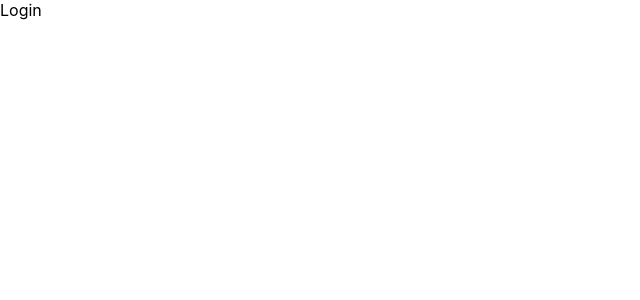
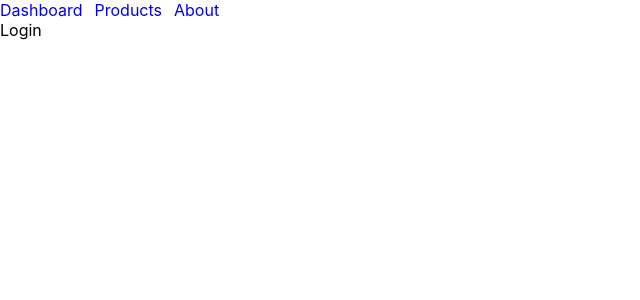
Before and after one commit to Muhammad-Moin/ReactJS, a React (Create React App) app in the folder react-router/: page / in a window 1280 px wide. Shown: the top 300 px of the page, without its empty margins (0-640 px from the left). Built offline with nearby package versions, Linux system fonts and the light colour scheme.

Commit message:
Add login privilage Header Component

```diff
--- a/react-router/src/Helpers/AppConstant.js
+++ b/react-router/src/Helpers/AppConstant.js
@@ -3,5 +3,6 @@ export const RouteNames = {
   dashboard: "/dashboard",
   dynamicRoutingWithId: "/product-routing/:id",
   productrouting: "/product-routing",
+  about: "/about",
   pageNotFound: "*",
 };
--- a/react-router/src/routes/AppRoutes.js
+++ b/react-router/src/routes/AppRoutes.js
@@ -1,21 +1,35 @@
-import React from "react";
+import React, { createContext, useContext, useEffect, useState } from "react";
 import { BrowserRouter as Router, Routes, Route } from "react-router-dom";
 import { RouteNames } from "../Helpers/AppConstant";
 import Login from "../screens/Login";
-import { Dashboard,NotFound,ProductDynamicRouting ,ProductRouting} from "../screens/components";
+import { About, Dashboard,Headers,NotFound,ProductDynamicRouting ,ProductRouting} from "../screens/components";
+
+
+
 
 
 
 const   AppRoutes = () => {
+
+
+  const isLogin = false
   return (
     <Router>
+      <Headers />
       <Routes>
-        <Route path={RouteNames.login} index element={<Login />} />
+        {isLogin?
+
+        (
+        <>
         <Route path={RouteNames.pageNotFound} element={<NotFound />} />
         <Route path={RouteNames.dashboard} element={<Dashboard />} />
         <Route path={RouteNames.dynamicRoutingWithId} element={<ProductDynamicRouting />} />
         <Route path={RouteNames.productrouting} element={<ProductRouting />} />
-
+        <Route path={RouteNames.about} element={<About />} />
+        </>
+        ):
+        <Route path={RouteNames.login} index element={<Login />} />
+        }
 
       </Routes>
     </Router>
--- /dev/null
+++ b/react-router/src/screens/components/About/index.js
@@ -0,0 +1,11 @@
+import React from 'react'
+
+const About = () => {
+  return (
+    <div>
+      About
+    </div>
+  )
+}
+
+export default About
--- /dev/null
+++ b/react-router/src/screens/components/Headers/index.js
@@ -0,0 +1,31 @@
+import React from "react";
+import { Link } from "react-router-dom";
+import { RouteNames } from "../../../Helpers/AppConstant";
+
+const Headers = () => {
+  const isLogin = true;
+  return (
+    <div>
+      {isLogin ? (
+        <div style={{ display: 'flex', gap: 12 }}>
+          <Link to={RouteNames.dashboard} style={{ textDecoration: 'none' }}>
+            Dashboard
+          </Link>
+          <Link to={RouteNames.productrouting} style={{ textDecoration: 'none' }}>
+            Products
+          </Link>
+          <Link to={RouteNames.about} style={{ textDecoration: 'none' }}>
+            About
+          </Link>
+        </div>
+      ) : (
+        <Link to={RouteNames.login} style={{ textDecoration: 'none' }}>
+          Login
+        </Link>
+      )}
+    </div>
+  );
+};
+
+
+export default Headers;
--- a/react-router/src/screens/components/ProductDynamicRouting/index.js
+++ b/react-router/src/screens/components/ProductDynamicRouting/index.js
@@ -22,7 +22,7 @@ const DynamicRouting = () => {
 
     fetchData();
     return () => {};
-  }, []); // The empty array means the effect runs only once, on mount.
+  }, [params.id]); // The empty array means the effect runs only once, on mount.
 
   return (
     <>
--- a/react-router/src/screens/components/index.js
+++ b/react-router/src/screens/components/index.js
@@ -2,3 +2,5 @@ export { default as Dashboard } from './Dashboard/index';
 export { default as NotFound } from './NotFound/index';
 export { default as ProductDynamicRouting } from './ProductDynamicRouting/index';
 export { default as ProductRouting } from './ProductRouting/index';
+export { default as Headers } from './Headers/index';
+export { default as About } from './About/index';
```
